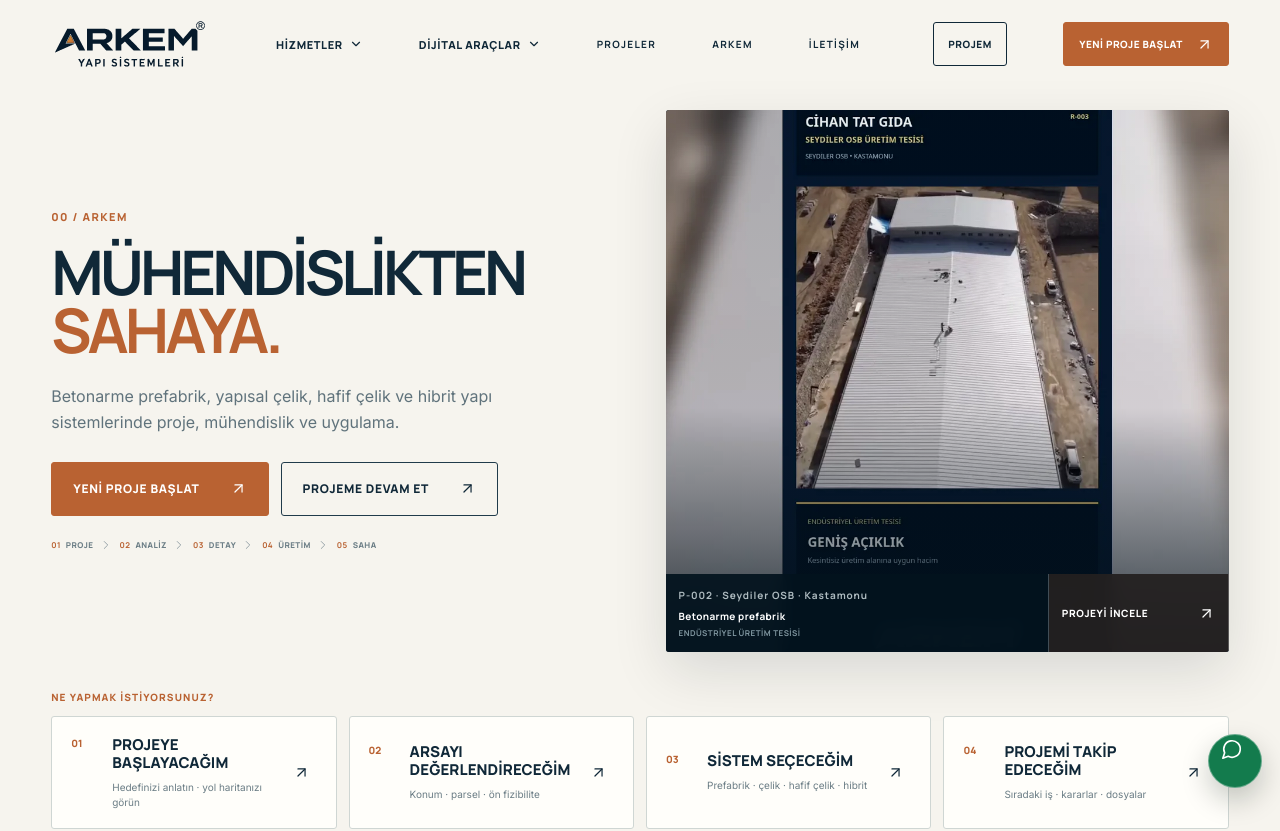
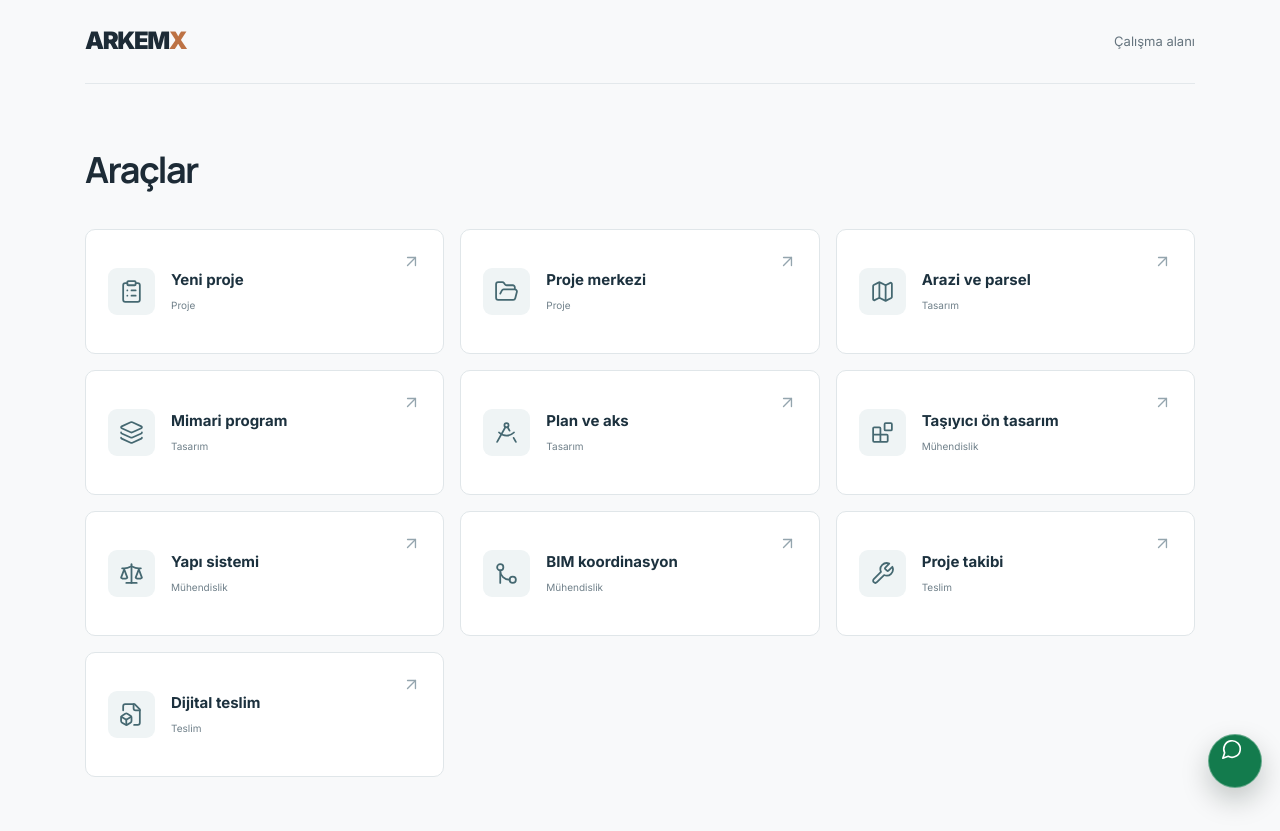
Before and after one commit to BuseIbsiroglu0637/arkemx-core-v1, a Next.js app: page / in a window 1280 px wide. Shown: the top 831 px of the page. Built offline with nearby package versions, Linux system fonts and the light colour scheme.

Commit message:
feat: replace home with tools-only ARKEMX workspace prototype

```diff
--- a/app/page.tsx
+++ b/app/page.tsx
@@ -1,7 +1,59 @@
-import { HomeV4 } from "./components/HomeV4";
+import type { Metadata } from "next";
+import Link from "next/link";
+import {
+  ArrowUpRight, Blocks, ClipboardList, DraftingCompass, FileBox,
+  FolderOpen, GitMerge, Layers3, Map, Scale, Wrench,
+} from "lucide-react";
+import "./sade-arac-paneli.css";
 
 export const dynamic = "force-dynamic";
+export const metadata: Metadata = {
+  title: "ARKEMX | Araçlar",
+  description: "ARKEMX proje ve mühendislik araçları.",
+  robots: { index: false, follow: false },
+};
+
+const tools = [
+  { name: "Yeni proje", icon: ClipboardList, href: "/proje-baslat", section: "Proje" },
+  { name: "Proje merkezi", icon: FolderOpen, href: "/dijital-proje-merkezi#canli-proje-grafigi", section: "Proje" },
+  { name: "Arazi ve parsel", icon: Map, href: "/arsa-fizibilite-studyosu", section: "Tasarım" },
+  { name: "Mimari program", icon: Layers3, href: "/mimari-program-studyosu", section: "Tasarım" },
+  { name: "Plan ve aks", icon: DraftingCompass, href: "/tasarim-calismalari#plan-editor", section: "Tasarım" },
+  { name: "Taşıyıcı ön tasarım", icon: Blocks, href: "/tasarim-calismalari#tasiyici-on-tasarim", section: "Mühendislik" },
+  { name: "Yapı sistemi", icon: Scale, href: "/yapi-sistemi-karsilastirma", section: "Mühendislik" },
+  { name: "BIM koordinasyon", icon: GitMerge, href: "/muhendislik-koordinasyon", section: "Mühendislik" },
+  { name: "Proje takibi", icon: Wrench, href: "/proje-os", section: "Teslim" },
+  { name: "Dijital teslim", icon: FileBox, href: "/dijital-proje-merkezi", section: "Teslim" },
+] as const;
 
 export default function Home() {
-  return <HomeV4 locale="tr" />;
+  return (
+    <main className="arx-simple-home">
+      <div className="arx-simple-shell">
+        <header className="arx-simple-head">
+          <Link href="/" className="arx-simple-brand" aria-label="ARKEMX araçlar ana sayfası">ARKEM<span>X</span></Link>
+          <span className="arx-simple-head-label">Çalışma alanı</span>
+        </header>
+        <section className="arx-simple-tools" aria-labelledby="arx-tools-title">
+          <h1 id="arx-tools-title">Araçlar</h1>
+          <div className="arx-simple-grid">
+            {tools.map((tool) => {
+              const Icon = tool.icon;
+              return (
+                <Link key={tool.name} href={tool.href} className="arx-simple-tool">
+                  <span className="arx-simple-tool-icon"><Icon size={25} strokeWidth={1.7} aria-hidden="true" /></span>
+                  <span className="arx-simple-tool-content">
+                    <strong>{tool.name}</strong>
+                    <small>{tool.section}</small>
+                  </span>
+                  <ArrowUpRight className="arx-simple-tool-arrow" size={19} strokeWidth={1.7} aria-hidden="true" />
+                </Link>
+              );
+            })}
+          </div>
+        </section>
+        <footer className="arx-simple-footer">ARKEMX · Araç paneli taslağı</footer>
+      </div>
+    </main>
+  );
 }
```
